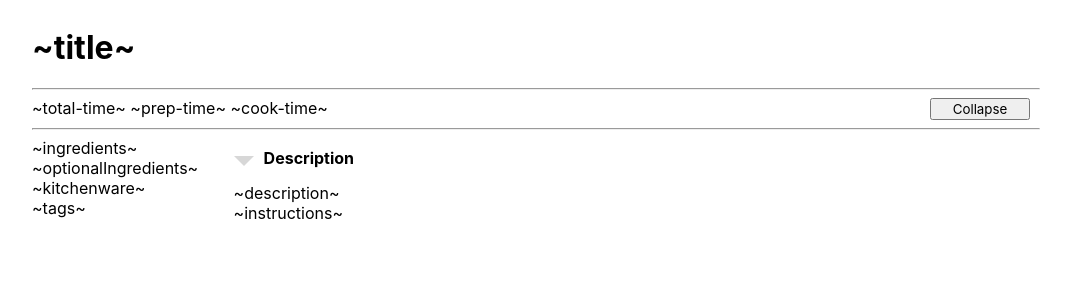
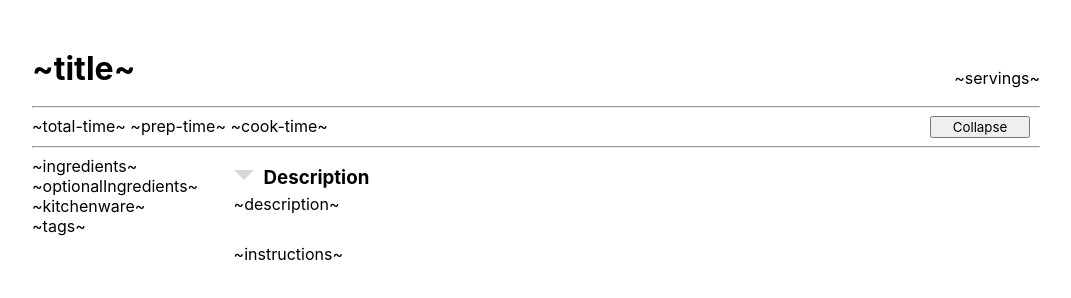
Before and after one commit to blitzher/P4-lang, a plain HTML site: page src/output-templates/base.html in a window 1280 px wide. Shown: the whole page, without its empty margins (104-1175 px from the left). Drawn offline with Linux system fonts and the light colour scheme.

Commit message:
added servings and stuff

```diff
--- a/src/output-templates/base.html
+++ b/src/output-templates/base.html
@@ -37,12 +37,20 @@
 			padding: 0 0 0 0;
 		}
 
-		h3,
-		h4,
+		h3{
+
+        }
+		h4{
+            margin: 5px 0 5px 0;
+        }
 		h5 {
-			margin: 10px 0 5px 0;
+			margin: 25px 0 5px 0;
 			padding: 0 0 0 0;
 		}
+
+        h3:first-of-type{
+            margin: 10px 0 5px 0;
+        }
 
 		a {
 			font-style: normal
@@ -58,11 +66,11 @@
 
 		.collapsible {
             padding-left: 10px;
-            padding-bottom: 10px;
             float: left;
 		}
         .wrapper {
             overflow: hidden; /* add this to contain floated children */
+            position: relative;
         }
         .time-header {
             margin-left: 10px;
@@ -73,6 +81,15 @@
         .time-content {
             float: left;
             margin-right: 20px;
+        }
+        #titleDiv{
+            float:left;
+            margin-bottom: 10px;
+        }
+        #servingsDiv{
+            position: absolute;
+            bottom: 10px;
+            right: 0;
         }
         .leftHalf{
             float: left;
@@ -100,6 +117,9 @@
             cursor: pointer;
             user-select: none;
         }
+        .collapsible-body{
+            margin-bottom: 30px;
+        }
         #description{
             padding-left: 10px;
             float: left;
@@ -111,9 +131,14 @@
         }
 	</style>
 </header>
-<h1>
-	~title~
-</h1>
+<div class="wrapper">
+    <h1 id="titleDiv">
+        ~title~
+    </h1>
+    <div id="servingsDiv">
+    ~servings~
+    </div>
+</div>
 <hr>
 <div class="wrapper">
     ~total-time~
@@ -144,9 +169,9 @@
     <div class="rightHalf">
         <div class="collapsible-wrapper">
             <div class="arrow-down"></div>
-            <h4 class="collapsible">
+            <h3 class="collapsible">
                 Description
-            </h4>
+            </h3>
         </div>
         <div class="collapsible-body">
             ~description~
```
Also changed, not shown: 1 other file.
